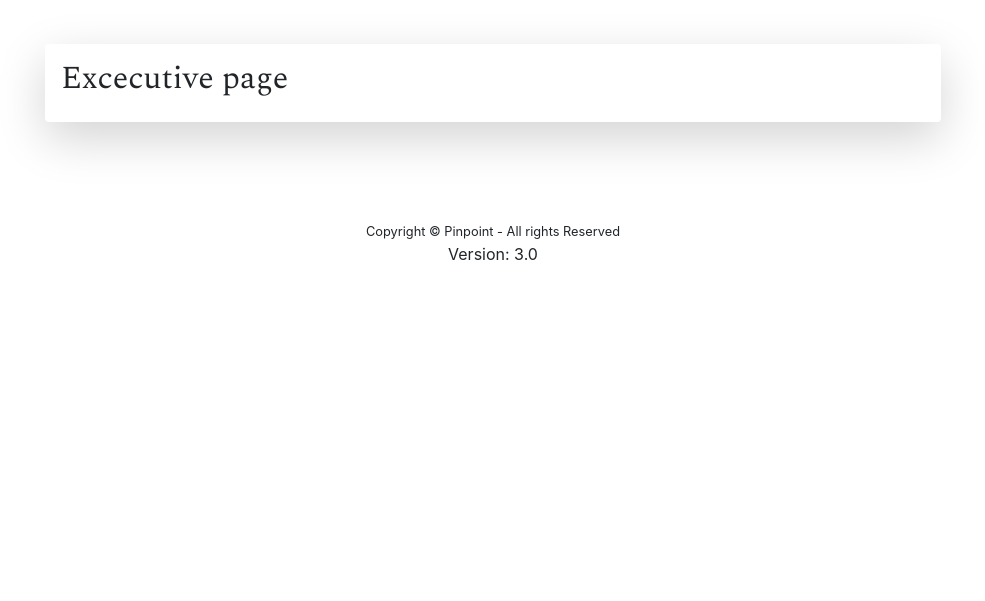
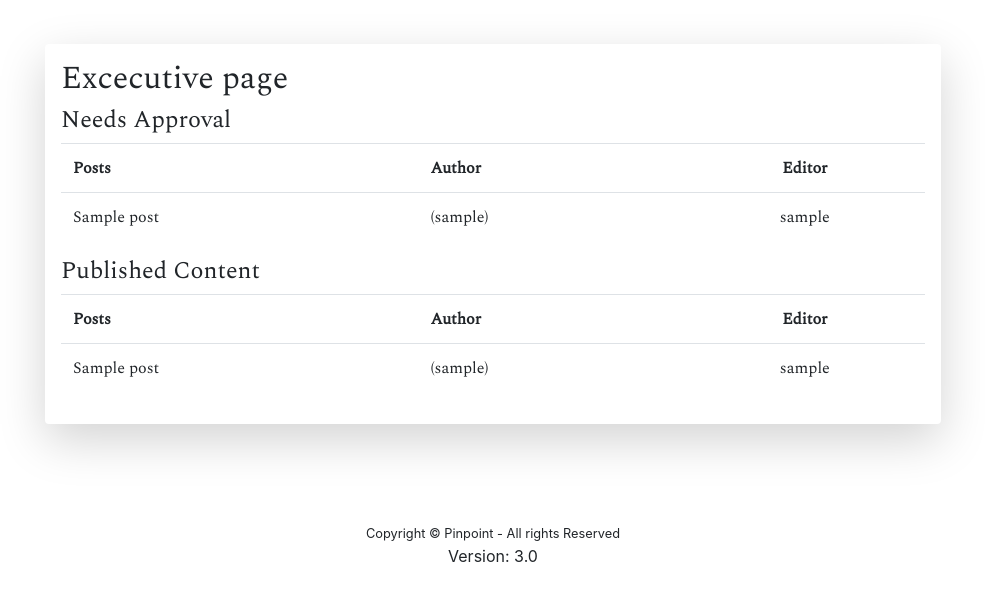
Before and after one commit to andrmoe/IT1901_17_andrmoe, a Django app: template pinpoint/view_content/templates/view_content/executive_page.html in a window 1280 px wide. Shown: the part 63-664 px from the top of the page, without its empty margins (147-1132 px from the left). Run offline with Django 3.2, Linux system fonts and the light colour scheme; the template is opened without the code that fills it: values that come from a table or form of the project are taken from there, others are empty; tables that the repository leaves empty hold one stand-in row (values such as "Sample post"); some libraries are stand-ins or nearby versions.

Commit message:
executive can now unpublish content

```diff
--- a/pinpoint/view_content/forms.py
+++ b/pinpoint/view_content/forms.py
@@ -14,6 +14,6 @@ EditorForm = modelform_factory(Post, fields=['title', 'body', 'needs_proofreadin
                                       'categories':CheckboxSelectMultiple()})
 
 
-ExEditorForm = modelform_factory(Post, fields=['title', 'body', 'needs_proofreading', 'published', 'categories', 'comment'],
+ExEditorForm = modelform_factory(Post, fields=['title', 'body','needs_proofreading', 'needs_approval', 'published', 'categories', 'comment'],
                              widgets={'body': Textarea(attrs={'cols': 100, 'rows': 25}),
                                       'categories':CheckboxSelectMultiple()})
--- a/pinpoint/view_content/templates/view_content/executive_page.html
+++ b/pinpoint/view_content/templates/view_content/executive_page.html
@@ -1,5 +1,45 @@
 {% extends "base.html" %}
 {% block content %}
-	<h2>Excecutive page</h2>
+<h2>Excecutive page</h2>
+
+{% if needs_approval%}
+<h4>Needs Approval</h4>
+<table class="table table-hover">
+<tr>
+	<th>Posts</th><th>Author</th><th><center>Editor</center></th>
+</tr>
+	{% for post in needs_approval %}
+		<tr>
+			 <td onclick="document.location='/edit/{{ post.id }}'">
+				 {{ post.title }}
+			 </td>
+			<td onclick="document.location='/edit/{{ post.id }}'">({{post.author}})</td>
+			<td>
+				<center>{{ post.editor }}</center>
+			</td>
+		</tr>
+	{% endfor %}
+</table>
+{% endif %}
+
+{%if published%}
+<h4>Published Content</h4>
+<table class="table table-hover">
+<tr>
+	<th>Posts</th><th>Author</th><th><center>Editor</center></th>
+</tr>
+	{% for post in published %}
+		<tr>
+			 <td onclick="document.location='/edit/{{ post.id }}'">
+				 {{ post.title }}
+			 </td>
+			<td onclick="document.location='/edit/{{ post.id }}'">({{post.author}})</td>
+			<td>
+				<center>{{ post.editor }}</center>
+			</td>
+		</tr>
+	{% endfor %}
+</table>
+{%endif%}
 
 {% endblock %}
```
Also changed, not shown: pinpoint/view_content/views.py (+18 -11 lines).
